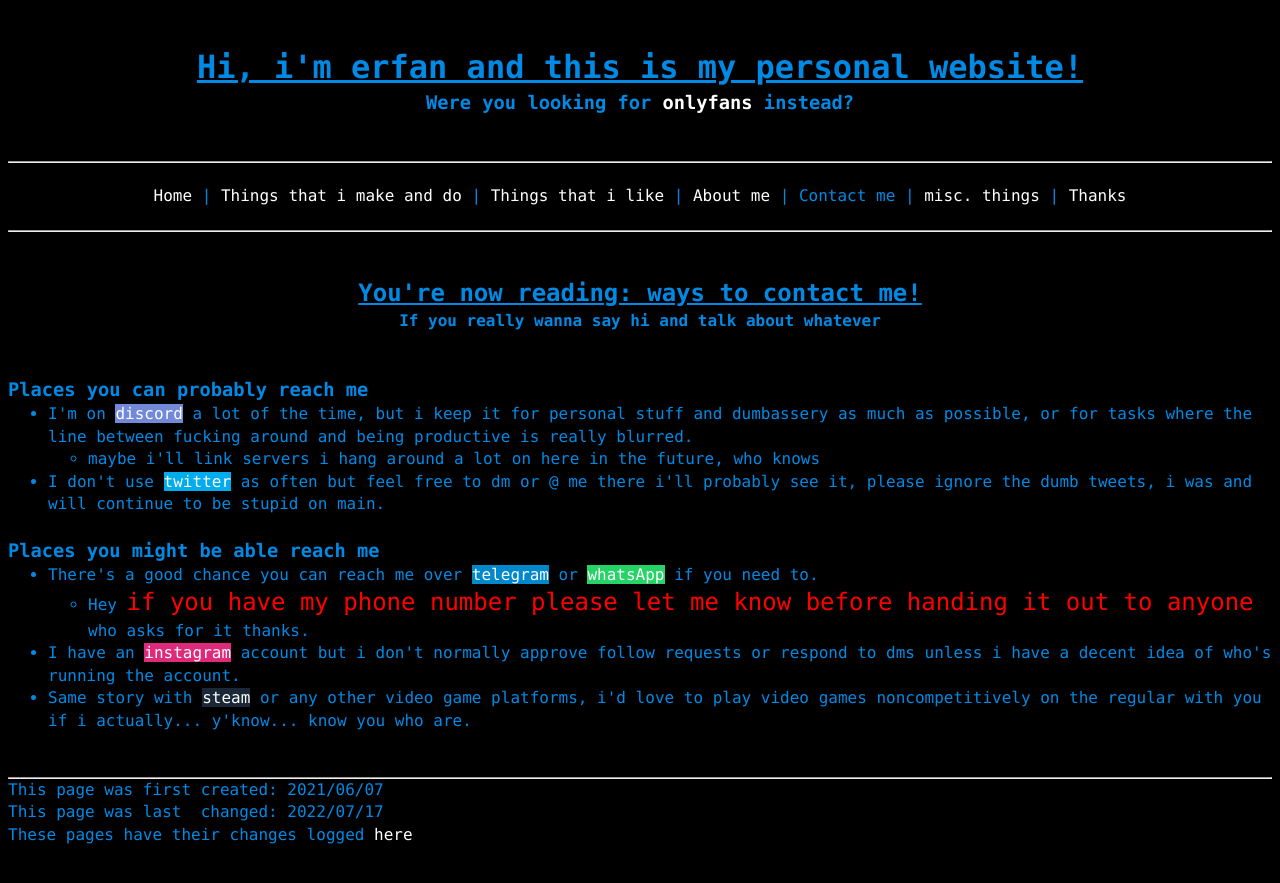
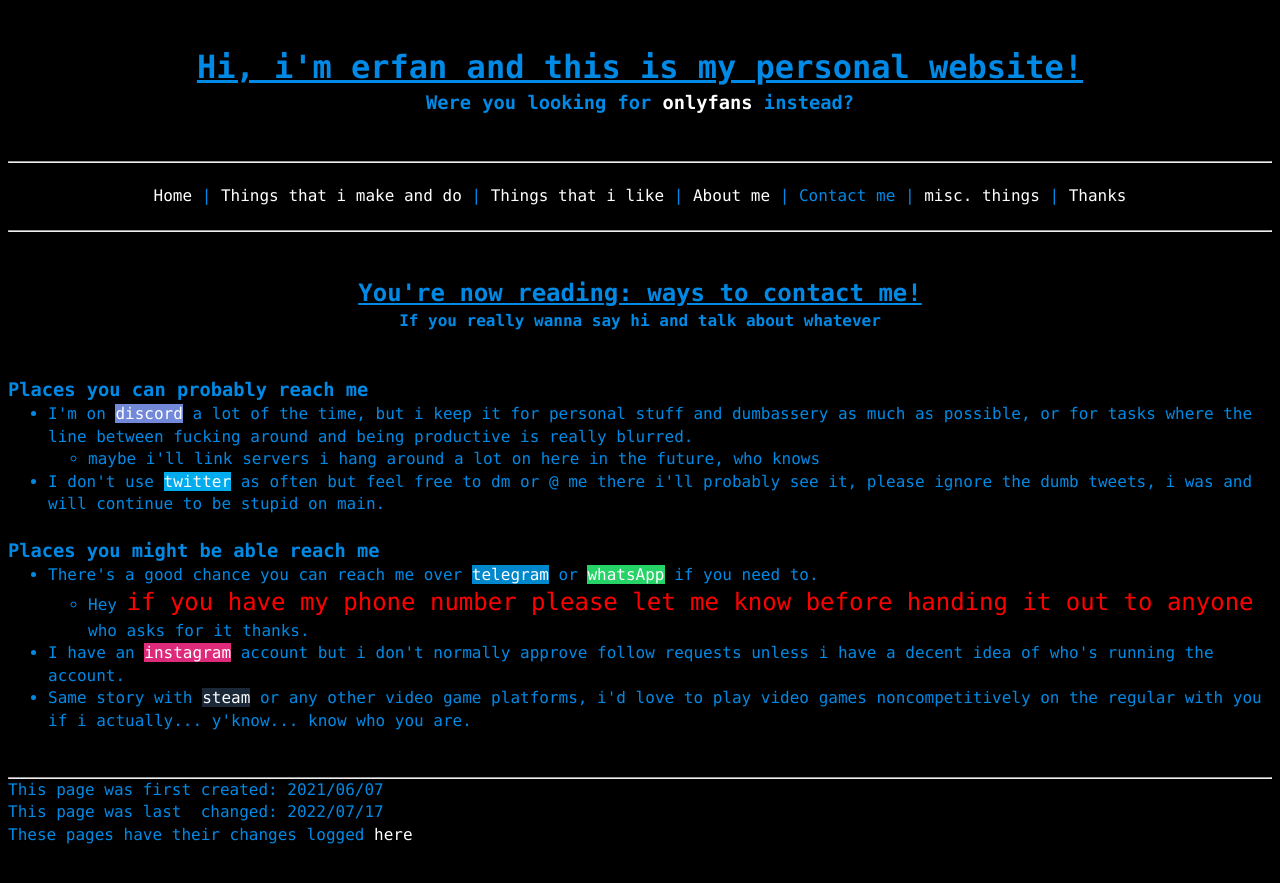
Before and after one commit to a-erfan-aa/a-erfan-aa.github.io, a Jekyll site: the page built from contact.html, in a window 1280 px wide. Shown: the top 883 px of the page. Built offline with Jekyll 4.4.1, drawn with Linux system fonts in a browser that asks for light colours.

Commit message:
Correct grammar in contact.html

```diff
--- a/contact.html
+++ b/contact.html
@@ -36,7 +36,7 @@
 					<li>Hey <span style="color: red;font-size: 150%;">if you have my phone number please let me know before handing it out to anyone</span> who asks for it thanks.</li>
 				</ul>
 			</li>
-			<li>I have an <a href="https://www.instagram.com/a_erfan_aa/"><span style="background-color: #dd2a7b;">instagram</span></a> account but i don't normally approve follow requests or respond to dms unless i have a decent idea of who's running the account.</li>
-			<li>Same story with <a href="https://steamcommunity.com/id/kurtFG"><span style="background: #1b2838;">steam</span></a> or any other video game platforms, i'd love to play video games noncompetitively on the regular with you if i actually... y'know... know you who are.</li>
+			<li>I have an <a href="https://www.instagram.com/a_erfan_aa/"><span style="background-color: #dd2a7b;">instagram</span></a> account but i don't normally approve follow requests unless i have a decent idea of who's running the account.</li>
+			<li>Same story with <a href="https://steamcommunity.com/id/kurtFG"><span style="background: #1b2838;">steam</span></a> or any other video game platforms, i'd love to play video games noncompetitively on the regular with you if i actually... y'know... know who you are.</li>
 		</ul>
 </div>
```
